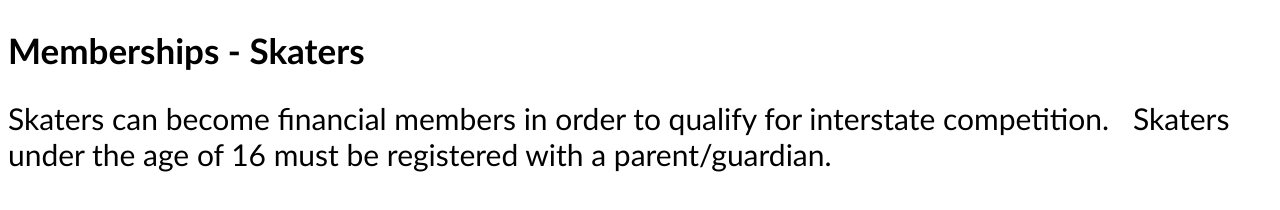
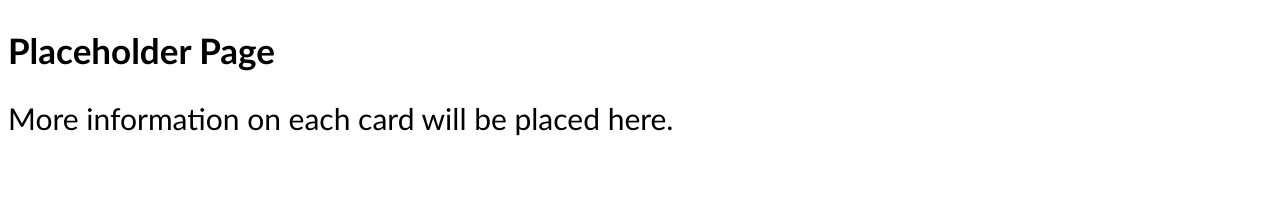
Before and after one commit to uns-exual/Team03-Sprint03and04, a plain HTML site: page DannyNguyen/skaters.html in a window 1280 px wide. Drawn offline with Linux system fonts and the light colour scheme.

Commit message:
Update skaters.html

```diff
--- a/DannyNguyen/skaters.html
+++ b/DannyNguyen/skaters.html
@@ -6,11 +6,10 @@
     <meta name="viewport" content="width=device-width, initial-scale=1.0">
     <link rel="stylesheet" href="styles.css">
     <script src="script.js"></script>
-    <title>Memberships - Skaters</title>
+    <title>Placeholder</title>
 </head>
 <body>
-    <h2>Memberships - Skaters</h2>
-    <p1>Skaters can become financial members in order to qualify for interstate competition.</p1>
-    <p1>Skaters under the age of 16 must be registered with a parent/guardian.</p1>
+    <h2>Placeholder Page</h2>
+    <p1>More information on each card will be placed here.</p1>
 </body>
 </html>
```
